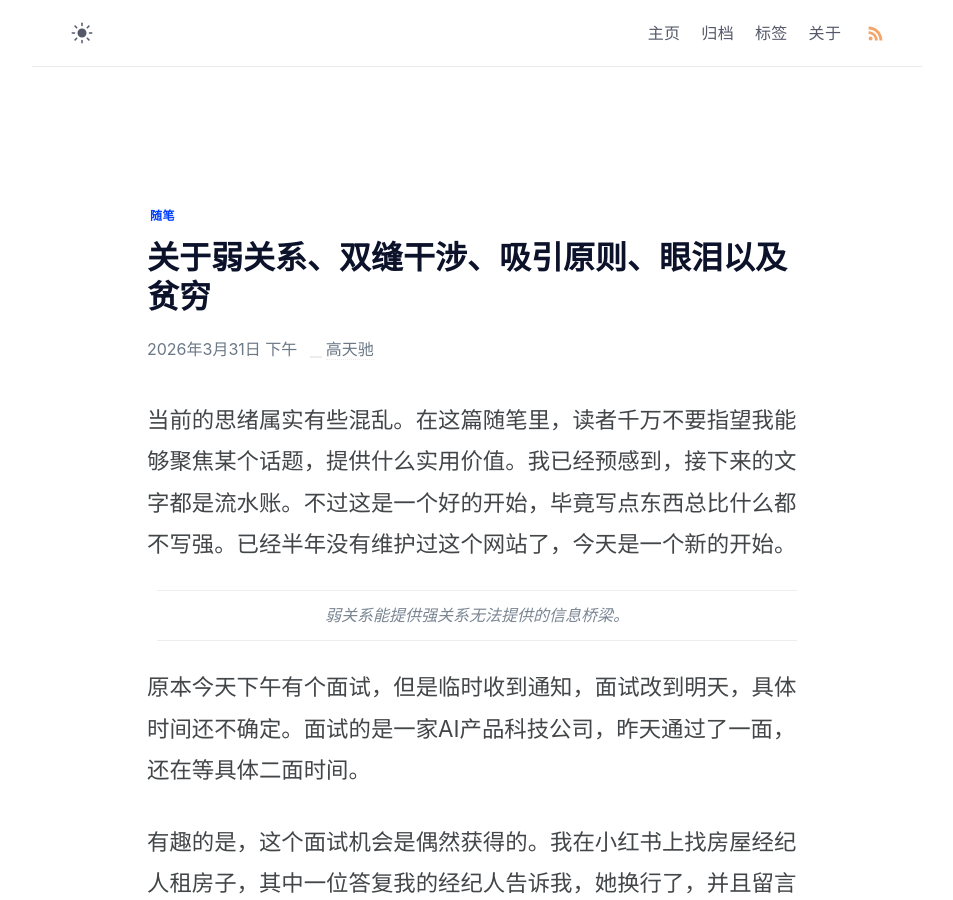
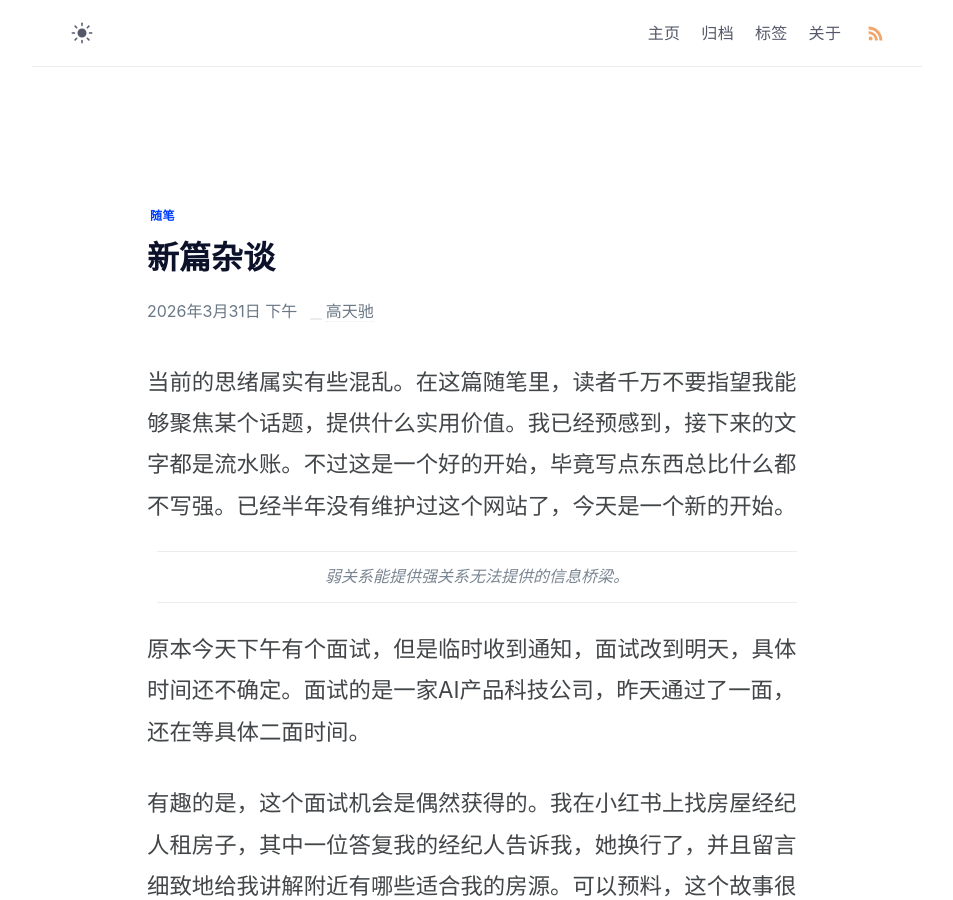
Before and after one commit to gaotianchi/gaotianchi.github.io, a Jekyll site: the page built from _posts/2026-03-31-weak-ties-interference-attraction-tears-poverty.md, in a window 1280 px wide and 900 px high. Shown: the whole window, without its empty margins (163-1116 px from the left). Built offline with Jekyll 4.4.1, drawn with Linux system fonts in a browser that asks for light colours; comment, search, counter and statistics services are not loaded.

Commit message:
Update post title to '新篇杂谈' for clarity and relevance

```diff
--- a/_posts/2026-03-31-weak-ties-interference-attraction-tears-poverty.md
+++ b/_posts/2026-03-31-weak-ties-interference-attraction-tears-poverty.md
@@ -1,5 +1,5 @@
 ---
-title: 关于弱关系、双缝干涉、吸引原则、眼泪以及贫穷
+title: 新篇杂谈
 description: 很长一段时间，对于“完美”的执念让我一个字也无法动笔。如今，我胡乱写下这篇博文，就是对这种执念的挑战。
 tags:
   - 随笔
```
